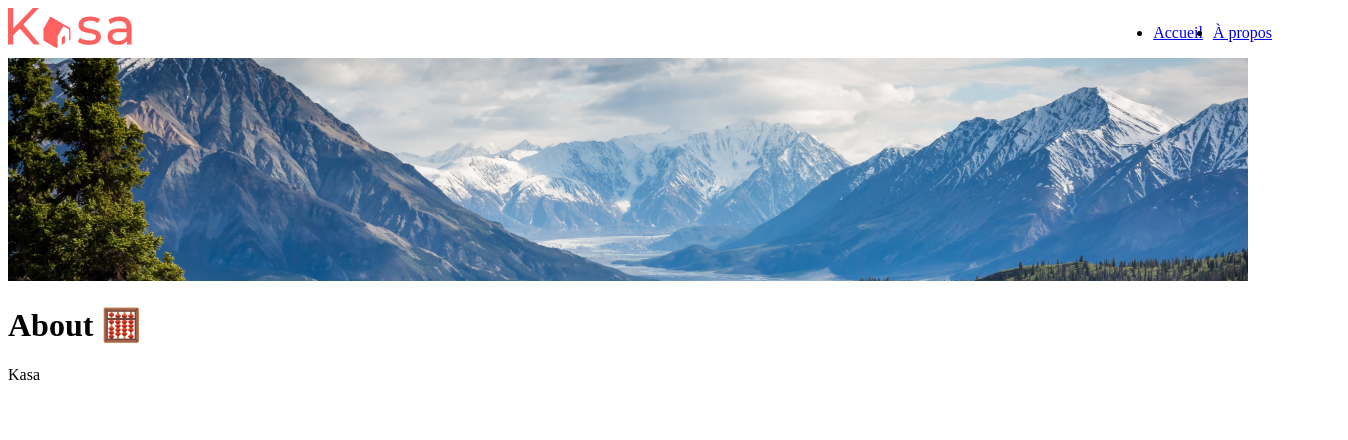
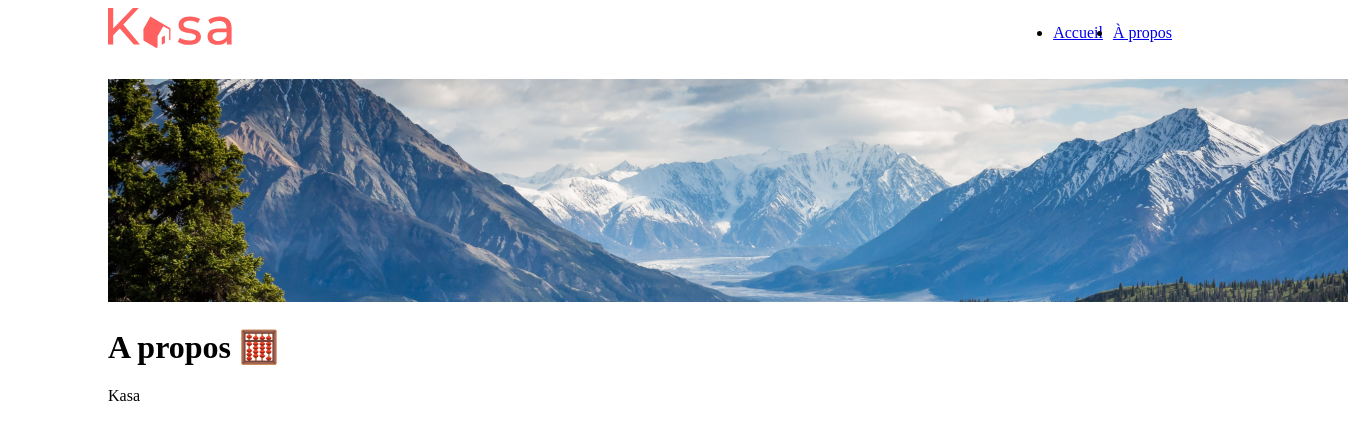
Before and after one commit to FlorianRampazzi/Kasa, a React (Create React App) app: page /about in a window 1280 px wide. Shown: the top 440 px of the page, 1348 px wide, since content can reach past the window. Built offline with nearby package versions, Linux system fonts and the light colour scheme.

Commit message:
Routing finished | First layout started

```diff
--- a/src/components/Banner/Banner.js
+++ b/src/components/Banner/Banner.js
@@ -1,7 +1,8 @@
-export default function Banner({src}) {
+export default function Banner({src, title}) {
     return (
-        <div>
-            <img src={src} alt='Littoral rocheux avec une mer déchainée' />
+        <div className='kasa-banner-container'>
+            <h1>{title}</h1>
+            <img className='kasa-banner-container-img' src={src} alt='Littoral rocheux avec une mer agitée' />
         </div>
     )
 }
--- a/src/pages/About/About.js
+++ b/src/pages/About/About.js
@@ -5,7 +5,7 @@ function About() {
     return (
         <div>
             <Banner src={banner} />
-            <h1>About 🧮</h1>
+            <h1>A propos 🧮</h1>
         </div>
     )
 }
--- a/src/pages/Home/Home.js
+++ b/src/pages/Home/Home.js
@@ -6,8 +6,7 @@ import apartmentList from '../../datas/apartmentList.json'
 export default function Home() {
   return (
     <div className='kasa-root'>
-      <Banner src={banner}/>
-      <h1>Chez vous, partout et ailleurs</h1>
+      <Banner src={banner} title='Chez vous, partout et ailleurs'/>
       <div className='kasa-root-rental'>
         {apartmentList.map(({ id, title, cover}) =>
         <div key={id}>
--- a/src/styles/App.css
+++ b/src/styles/App.css
@@ -1,38 +1,5 @@
-.App {
-  text-align: center;
+
+.kasa-app{
+  margin: auto;
+  padding: 0 100px;
 }
-
-.App-logo {
-  height: 40vmin;
-  pointer-events: none;
-}
-
-@media (prefers-reduced-motion: no-preference) {
-  .App-logo {
-    animation: App-logo-spin infinite 20s linear;
-  }
-}
-
-.App-header {
-  background-color: #282c34;
-  min-height: 100vh;
-  display: flex;
-  flex-direction: column;
-  align-items: center;
-  justify-content: center;
-  font-size: calc(10px + 2vmin);
-  color: white;
-}
-
-.App-link {
-  color: #61dafb;
-}
-
-@keyframes App-logo-spin {
-  from {
-    transform: rotate(0deg);
-  }
-  to {
-    transform: rotate(360deg);
-  }
-}
```
